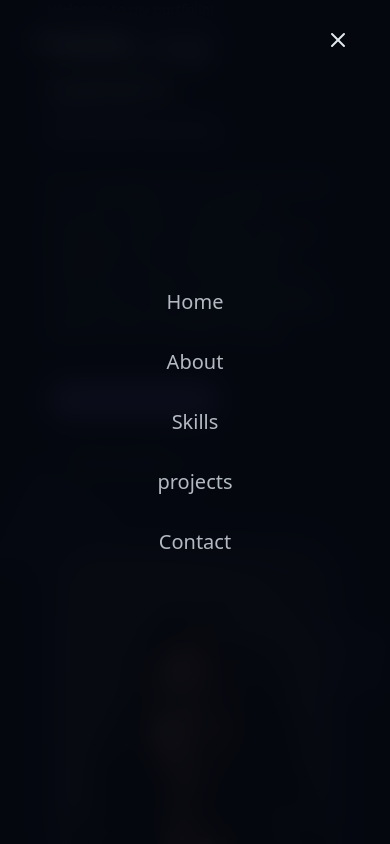
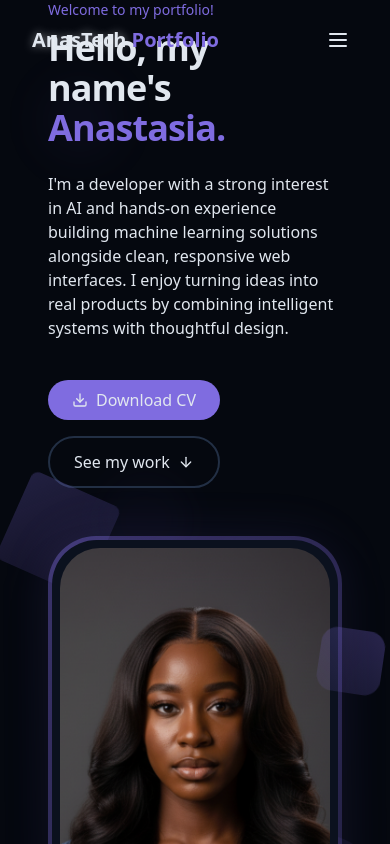
Before and after one commit to Anas-Stasia/Portfolio, a React (Vite) app in the folder React-tailwindCSS-main/: page / in a window 390 px wide. Shown: the top 844 px of the page. Built offline with nearby package versions, Linux system fonts and the light colour scheme.

Commit message:
Updated Navbar

```diff
--- a/React-tailwindCSS-main/src/components/Navbar.jsx
+++ b/React-tailwindCSS-main/src/components/Navbar.jsx
@@ -1,8 +1,96 @@
+// import { useEffect, useState } from "react";
+// import { href } from "react-router-dom";
+// import { cn } from "@/lib/utils";
+// import { X } from "lucide-react";
+// import { Menu } from "lucide-react";
+
+// const navItems = [
+//   {name: "Home", href: "#hero"},
+//   {name: "About", href: "#about"},
+//   {name: "Skills", href: "#skills"},
+//   {name: "Projects", href: "#projects"},
+//   {name: "Contact", href: "#contact"},
+// ]
+
+// export const Navbar = () => {
+//   const [isScrolled, setIsScrolled] = useState(false);
+//   const [isMenuOpen, setIsMenuOpen] = useState(true);
+
+//   useEffect(() => {
+//     const handleScroll = () => {
+//       setIsScrolled(window.scrollY > 10);
+//     };
+
+//     window.addEventListener("scroll", handleScroll);
+//     return () => {
+//       window.removeEventListener("scroll", handleScroll);
+//     }
+//   })
+
+//   return <nav className={cn(
+//     "fixed w-full  z-40 transition-all duration-300",
+//     isScrolled ? "py-3 bg-background/80 backdrop-blur-md shadow-xs" : "py-5")}>
+
+//     <div className="container flex items-center justify-between">
+//       <a
+//         className="text-xl font-bold text-primary flex items-center"
+//         href="#hero">
+//         <span className="relative z-index-10">
+//           <span className= " text-glow text-foreground"> AnasTech </span>
+//           Portfolio
+//         </span>
+//       </a>
+
+//       {/* Desktop Navbar */}
+//       <div className="hidden md:flex space-x-8 ">
+//         {navItems.map((item, key) => (
+//           <a
+//             key={key}
+//             href={item.href}
+//             className="text-foreground/80 hover:text-primary transition-colors duration-300"
+//           >
+//             {item.name}
+//           </a>
+//         ))}
+//       </div>
+
+//       {/* Mobile Navbar */}
+//       <button onClick = {() => {setIsMenuOpen(!isMenuOpen)}}
+//         className = "md:hidden p-2 text-foreground z-50"
+//         arial-label = {isMenuOpen ? "Close Menu" : "Open Menu"}>
+//         {isMenuOpen ? <X size={24} /> : < Menu size={24} />}{" "}
+//       </button>
+
+
+
+//       <div className= {cn("fixed inset-0 bg-background/95 backdrop-blur-md z-40 flex flex-col items-center justify-center md:hidden",
+//                           "transition-all duration-300",
+//                           isMenuOpen ? "opacity-100 pointer-events-auto"
+//                           : "opacity-0 pointer-events-none"
+//         )}>
+//         <div className="flex flex-col space-y-8 text-xl">
+//           {navItems.map((item, key) => (
+//             <a
+//               key={key}
+//               href={item.href}
+//               className="text-foreground/80 hover:text-primary transition-colors duration-300"
+//               onClick={() => setIsMenuOpen(false)}>
+//               {item.name}
+//             </a>
+//           ))}
+//         </div>
+//       </div>
+
+//     </div>
+
+//   </nav>
+// };
+
+
+
 import { useEffect, useState } from "react";
-import { href } from "react-router-dom";
 import { cn } from "@/lib/utils";
-import { X } from "lucide-react";
-import { Menu } from "lucide-react";
+import { X, Menu } from "lucide-react";
 
 const navItems = [
   {name: "Home", href: "#hero"},
@@ -14,7 +102,7 @@ const navItems = [
 
 export const Navbar = () => {
   const [isScrolled, setIsScrolled] = useState(false);
-  const [isMenuOpen, setIsMenuOpen] = useState(true);
+  const [isMenuOpen, setIsMenuOpen] = useState(false);
 
   useEffect(() => {
     const handleScroll = () => {
@@ -25,45 +113,49 @@ export const Navbar = () => {
     return () => {
       window.removeEventListener("scroll", handleScroll);
     }
-  })
+  }, []);
 
-  return <nav className={cn(
-    "fixed w-full  z-40 transition-all duration-300",
-    isScrolled ? "py-3 bg-background/80 backdrop-blur-md shadow-xs" : "py-5")}>
-
+  return (
+    <nav className={cn(
+      "fixed w-full z-40 transition-all duration-300",
+      isScrolled ? "py-3 bg-background/80 backdrop-blur-md shadow-xs" : "py-5"
+    )}>
       <div className="container flex items-center justify-between">
         <a
           className="text-xl font-bold text-primary flex items-center"
           href="#hero">
-        <span className="relative z-index-10">
-          <span className= " text-glow text-foreground"> AnasTech </span>
+          <span className="relative z-10">
+            <span className="text-glow text-foreground"> AnasTech </span>
             Portfolio
           </span>
         </a>
 
         {/* Desktop Navbar */}
-      <div className="hidden md:flex space-x-8 ">
+        <div className="hidden md:flex space-x-8">
           {navItems.map((item, key) => (
             <a
               key={key}
               href={item.href}
-            className="text-foreground/80 hover:text-primary transition-colors duration-300"
+              className="relative text-foreground/80 hover:text-primary transition-colors duration-300 group py-1"
             >
               {item.name}
+              <span className="absolute bottom-0 left-0 w-0 h-0.5 bg-primary transition-all duration-300 group-hover:w-full"></span>
             </a>
           ))}
         </div>
 
-      {/* Mobile Navbar */}
-      <button onClick = {() => {setIsMenuOpen(!isMenuOpen)}}
-        className = "md:hidden p-2 text-foreground z-50"
-        arial-label = {isMenuOpen ? "Close Menu" : "Open Menu"}>
-        {isMenuOpen ? <X size={24} /> : < Menu size={24} />}{" "}
+        {/* Mobile Navbar Toggle */}
+        <button
+          onClick={() => setIsMenuOpen(!isMenuOpen)}
+          className="md:hidden p-2 text-foreground z-50"
+          aria-label={isMenuOpen ? "Close Menu" : "Open Menu"}
+        >
+          {isMenuOpen ? <X size={24} /> : <Menu size={24} />}
         </button>
 
-
-
-      <div className= {cn("fixed inset-0 bg-background/95 backdrop-blur-md z-40 flex flex-col items-center justify-center md:hidden",
+        {/* Mobile Menu */}
+        <div className={cn(
+          "fixed inset-0 bg-background/95 backdrop-blur-md z-40 flex flex-col items-center justify-center md:hidden",
           "transition-all duration-300",
           isMenuOpen ? "opacity-100 pointer-events-auto"
           : "opacity-0 pointer-events-none"
@@ -73,15 +165,16 @@ export const Navbar = () => {
               <a
                 key={key}
                 href={item.href}
-              className="text-foreground/80 hover:text-primary transition-colors duration-300"
-              onClick={() => setIsMenuOpen(false)}>
+                className="relative text-foreground/80 hover:text-primary transition-colors duration-300 text-center group"
+                onClick={() => setIsMenuOpen(false)}
+              >
                 {item.name}
+                <span className="absolute bottom-0 left-1/2 -translate-x-1/2 w-0 h-0.5 bg-primary transition-all duration-300 group-hover:w-full"></span>
               </a>
             ))}
           </div>
         </div>
-
       </div>
-
     </nav>
+  );
 };
```
Lines whose indentation alone changed are shown as unchanged.
